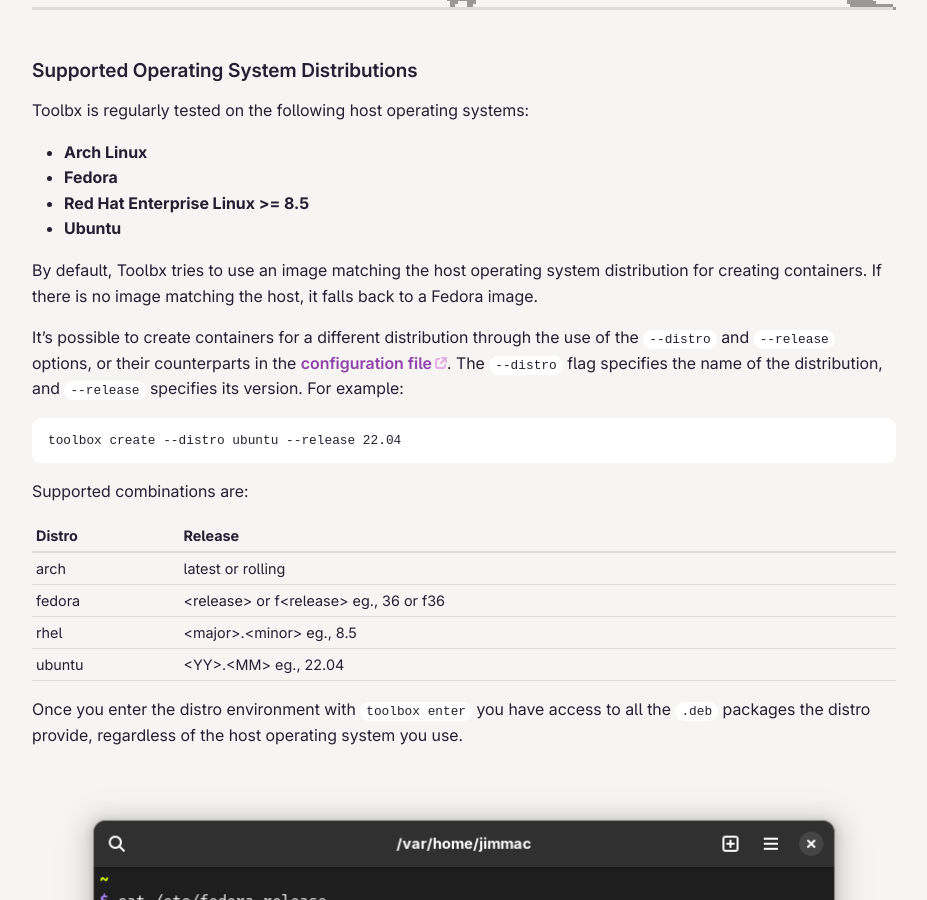
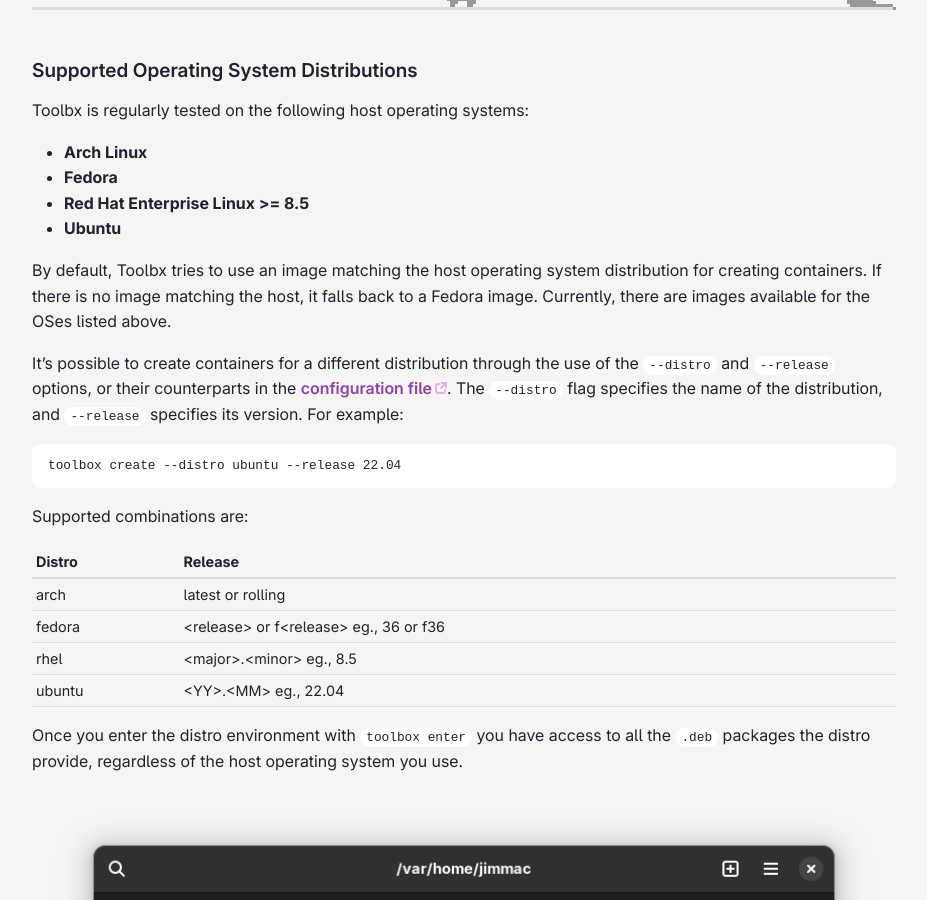
Before and after one commit to containers/containertoolbx.org, a Jekyll site: the page built from distros.md, in a window 1280 px wide and 900 px high, scrolled down 406 px. Shown: the whole window, without its empty margins (176-1103 px from the left). Built offline with Jekyll 4.4.1, drawn with Linux system fonts in a browser that asks for light colours.

Commit message:
Clarify which images are available
Otherwise, it's not clear when Toolbx will fall back to a Fedora image.

Fallout from 0db2950783a24125e93ad7a9c38bfecb991088ec

```diff
--- a/distros.md
+++ b/distros.md
@@ -16,7 +16,7 @@
 * **Red Hat Enterprise Linux >= 8.5**
 * **Ubuntu**
 
-By default, Toolbx tries to use an image matching the host operating system distribution for creating containers. If there is no image matching the host, it falls back to a Fedora image.
+By default, Toolbx tries to use an image matching the host operating system distribution for creating containers. If there is no image matching the host, it falls back to a Fedora image. Currently, there are images available for the OSes listed above.
 
 It's possible to create containers for a different distribution through the use of the `--distro` and `--release` options, or their counterparts in the [configuration file](https://github.com/containers/toolbox/blob/main/doc/toolbox.conf.5.md). The `--distro` flag specifies the name of the distribution, and `--release` specifies its version.  For example:
 
```
